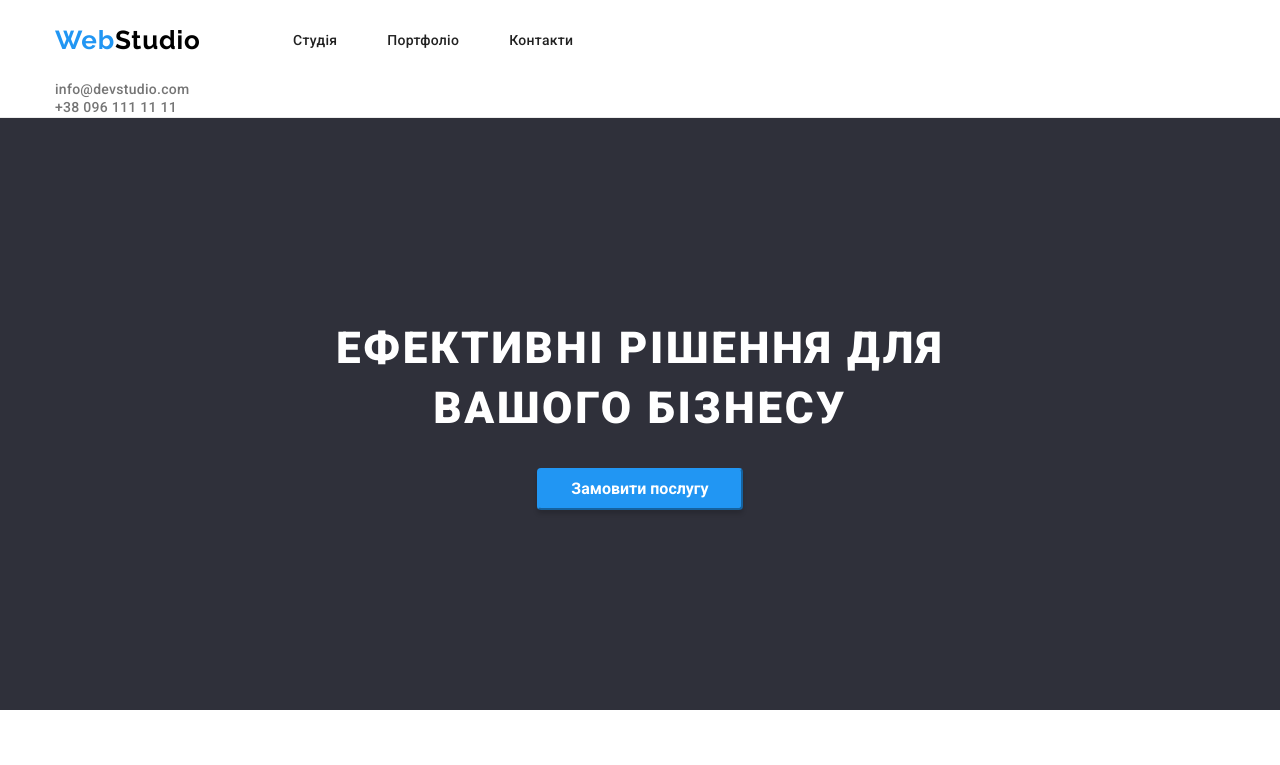
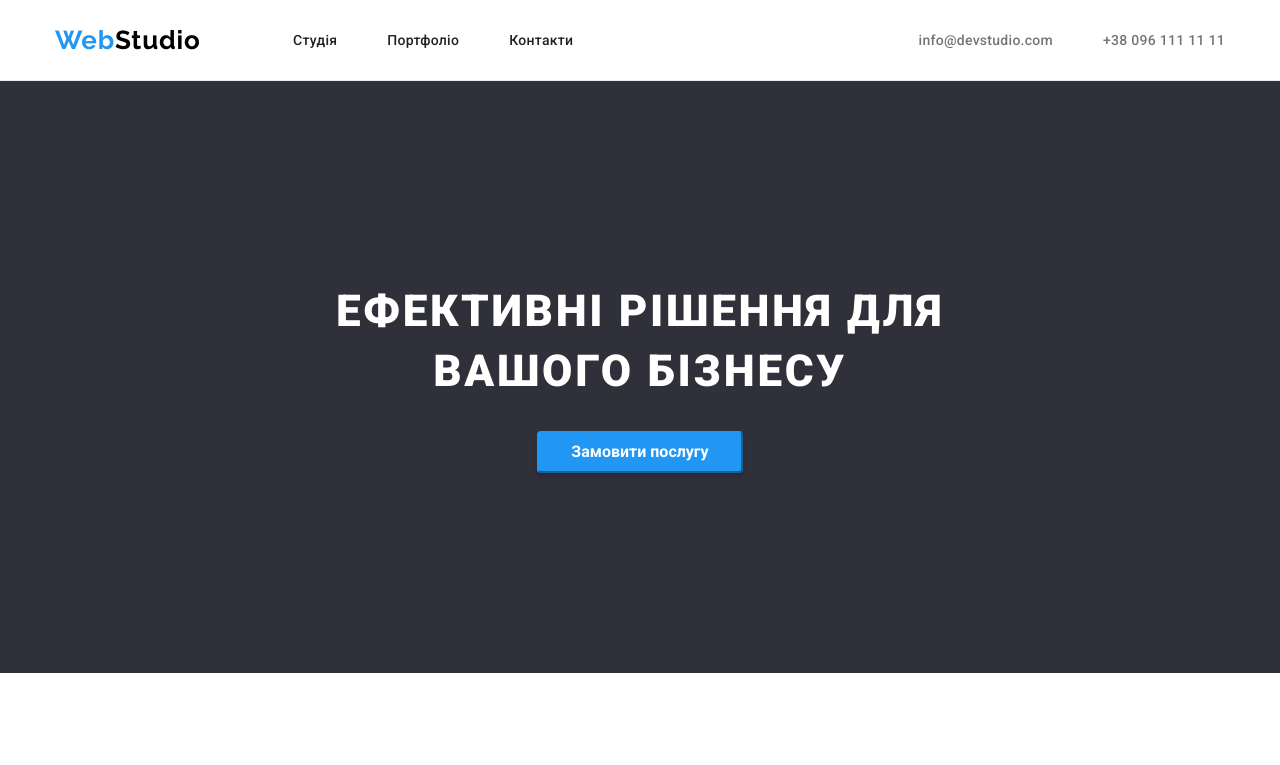
Before and after one commit to kastillio/kastillio-goit-markup-hw-03, a plain HTML site: page index.html in a window 1280 px wide. Shown: the top 765 px of the page. Drawn offline with nearby package versions, Linux system fonts and the light colour scheme.

Commit message:
home work 4

```diff
--- a/css/styles.css
+++ b/css/styles.css
@@ -27,10 +27,17 @@ img {
 .ul-link4,
 .ul-link-tel,
 .image { */
+.div-header {
+  display: flex;
+}
 
 .ul-link-tel {
-  display: block;
+  display: flex;
   justify-content: flex-end;
+  padding-right: 0px;
+  padding-left: 0px;
+  align-items: center;
+  margin-left: auto;
 }
 
 .container {
```
